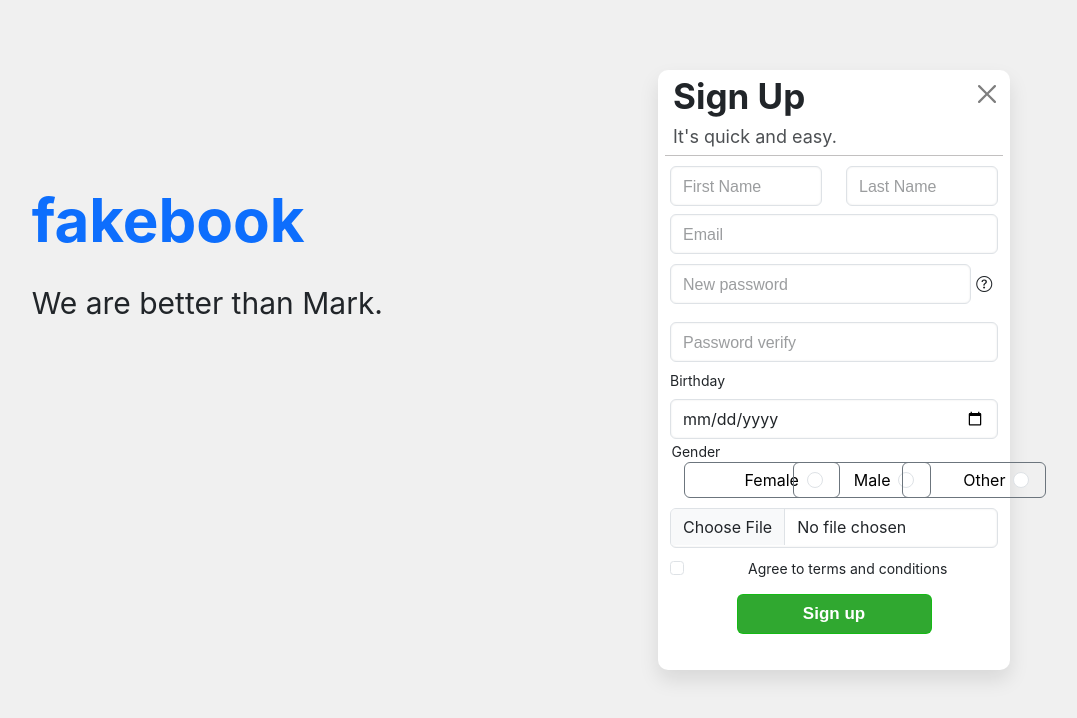
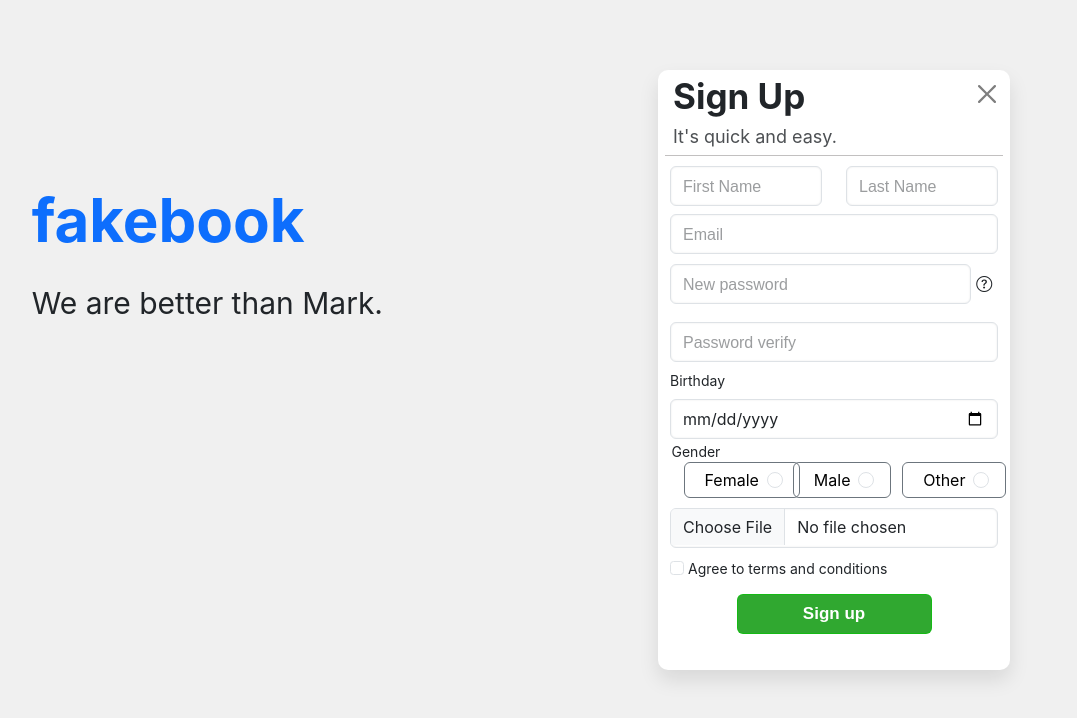
Before and after one commit to Shiranle07/ap_project2_web, a React (Create React App) app: page / in a window 1280 px wide. Both pictures are taken after typing "name@example.com", "Sample123" into the empty fields and a click on the button "Create new account". Shown: the top 718 px of the page, without its empty margins (30-1107 px from the left). Built offline with nearby package versions, Linux system fonts and the light colour scheme.

Commit message:
css change

```diff
--- a/src/feed/topNavbar/dropdownMenu/DropdownMenu.css
+++ b/src/feed/topNavbar/dropdownMenu/DropdownMenu.css
@@ -51,7 +51,7 @@
     margin-right: 10px;
 }
 
-.form-check-label {
+.choose-mode .form-check-label {
     float: left;
     padding-left: 60px;
 }
```
